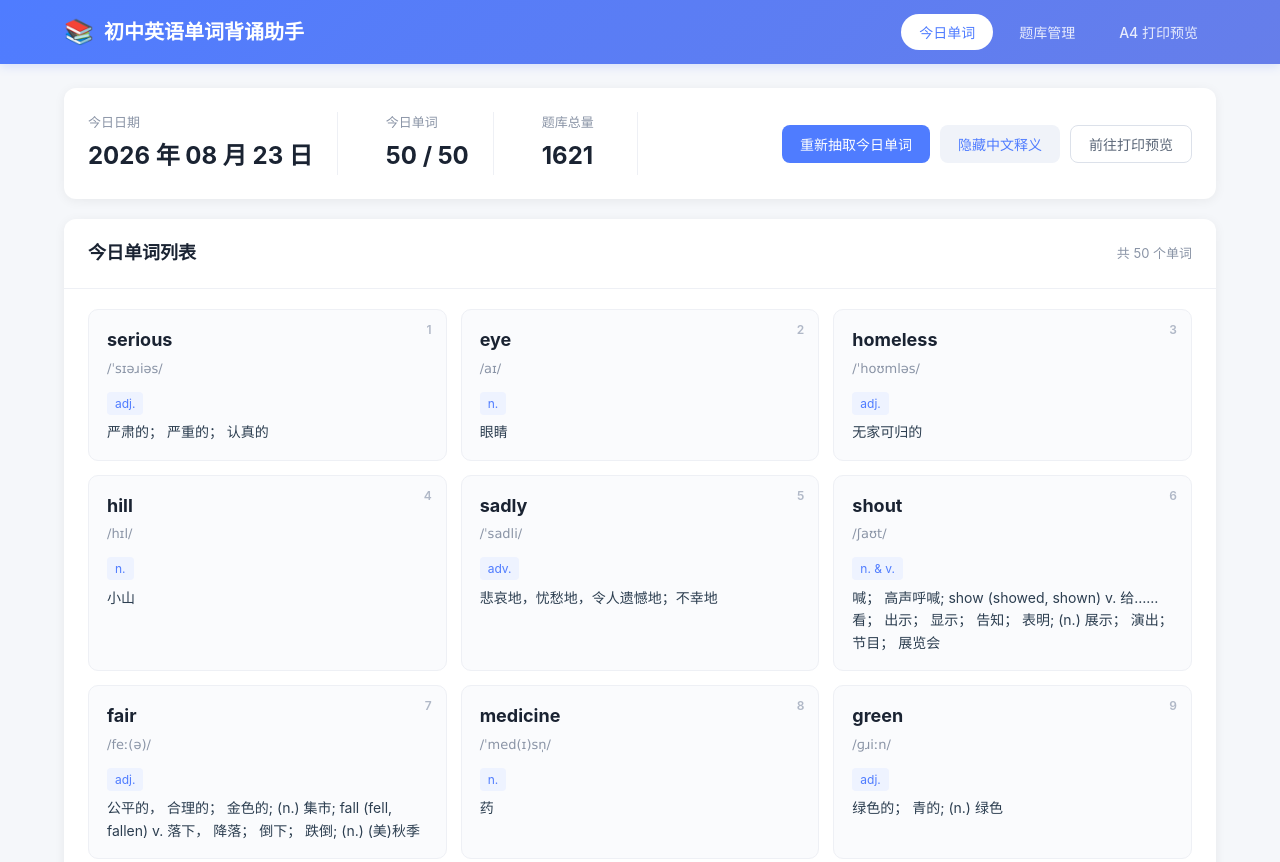
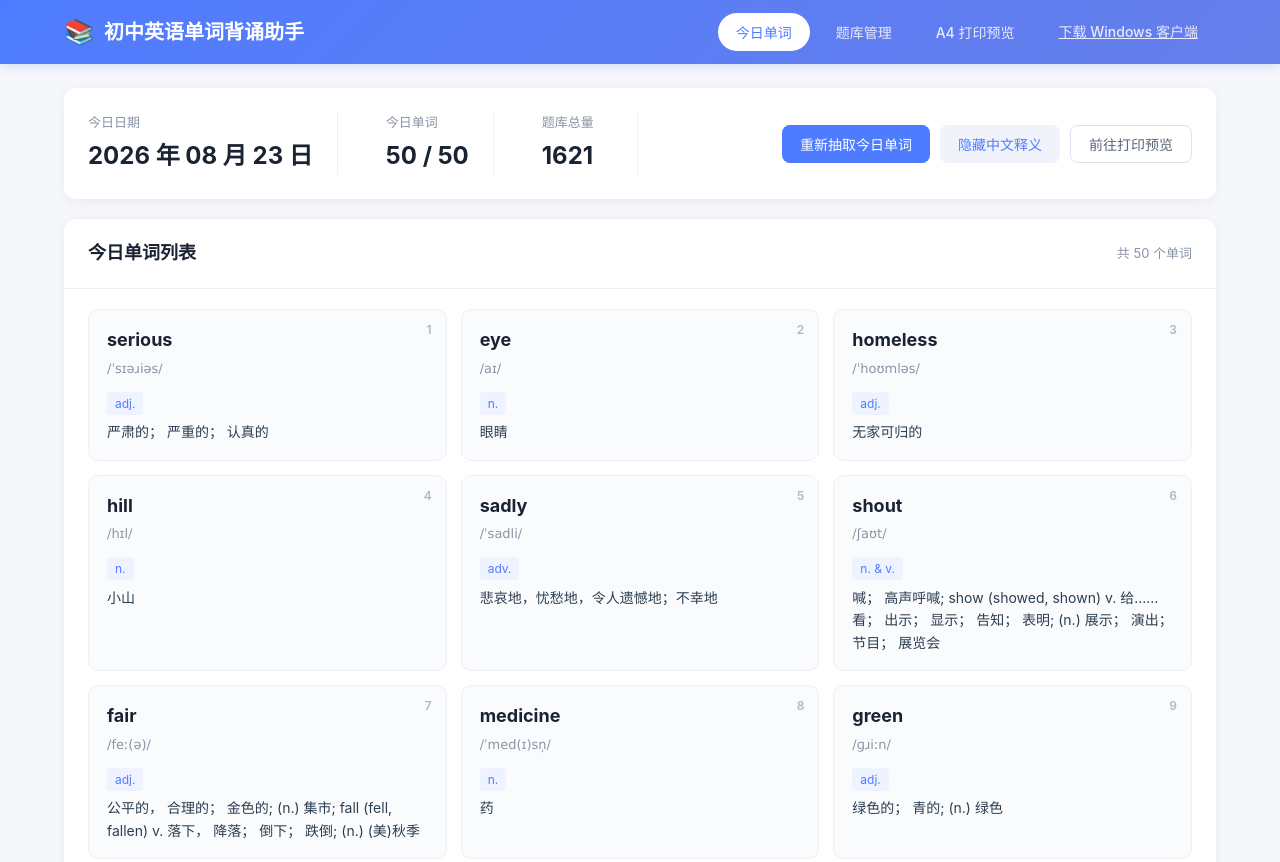
Before and after one commit to 8048519/english, a plain HTML site: page index.html in a window 1280 px wide. Shown: the top 862 px of the page. Drawn offline with Linux system fonts and the light colour scheme.

Commit message:
Add Windows client download link
This change adds a header button to download the Windows client installer from the web app and removes the previously checked-in EXE artifact. It keeps the app UI aligned with the packaged desktop release while avoiding shipping the binary directly in the repository.

```diff
--- a/index.html
+++ b/index.html
@@ -20,9 +20,12 @@
         <button class="nav-btn active" data-view="home">今日单词</button>
         <button class="nav-btn" data-view="manage">题库管理</button>
         <button class="nav-btn" data-view="print">A4 打印预览</button>
+        <!-- 新增：下载Windows客户端按钮 -->
+        <a href="setup.exe" class="nav-btn download-client-btn" download>下载 Windows 客户端</a>
       </nav>
     </div>
   </header>
+
 
   <!-- 主页面：今日单词 -->
   <main class="view view-home active" id="view-home">
@@ -47,6 +50,7 @@
         </div>
       </section>
 
+
       <section class="card">
         <div class="card-header">
           <h2>今日单词列表</h2>
@@ -58,6 +62,7 @@
       </section>
     </div>
   </main>
+
 
   <!-- 题库管理页 -->
   <main class="view view-manage" id="view-manage">
@@ -75,6 +80,7 @@
           <button class="btn btn-secondary" id="btnResetWords">恢复默认题库</button>
         </div>
       </section>
+
 
       <section class="card">
         <div class="table-wrap">
@@ -101,6 +107,7 @@
     </div>
   </main>
 
+
   <!-- A4 打印预览页 -->
   <main class="view view-print" id="view-print">
     <div class="print-controls no-print">
@@ -114,6 +121,7 @@
       </div>
     </div>
 
+
     <!-- A4 纸张预览 -->
     <div class="a4-page-wrap">
       <div class="a4-page" id="a4Page">
@@ -121,6 +129,7 @@
           <div class="a4-title">每日单词默写练习</div>
           <div class="a4-date">日期：<span id="a4Date">—</span></div>
         </header>
+
 
         <div class="a4-body">
           <table class="a4-table" id="a4Table">
@@ -139,6 +148,7 @@
           </table>
         </div>
 
+
         <footer class="a4-footer">
           <span>初中英语单词背诵助手</span>
           <span>第 1 页 / 共 1 页</span>
@@ -146,6 +156,7 @@
       </div>
     </div>
   </main>
+
 
   <!-- 添加/编辑单词弹窗 -->
   <div class="modal no-print" id="wordModal">
@@ -183,6 +194,7 @@
     </div>
   </div>
 
+
   <!-- 确认弹窗 -->
   <div class="modal no-print" id="confirmModal">
     <div class="modal-mask"></div>
@@ -200,8 +212,10 @@
     </div>
   </div>
 
+
   <!-- Toast 提示 -->
   <div class="toast no-print" id="toast"></div>
+
 
   <script src="js/app.js"></script>
 </body>
```
Also changed, not shown: 1 other file.
